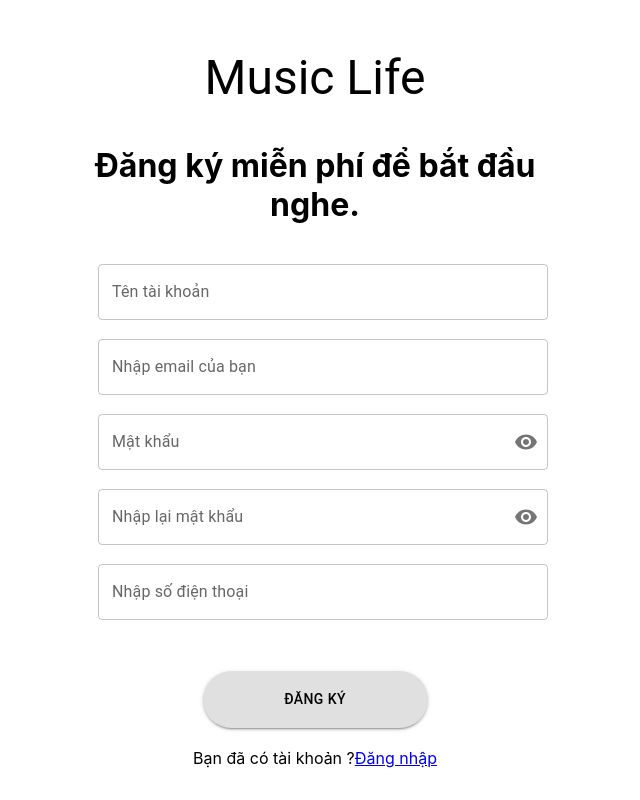
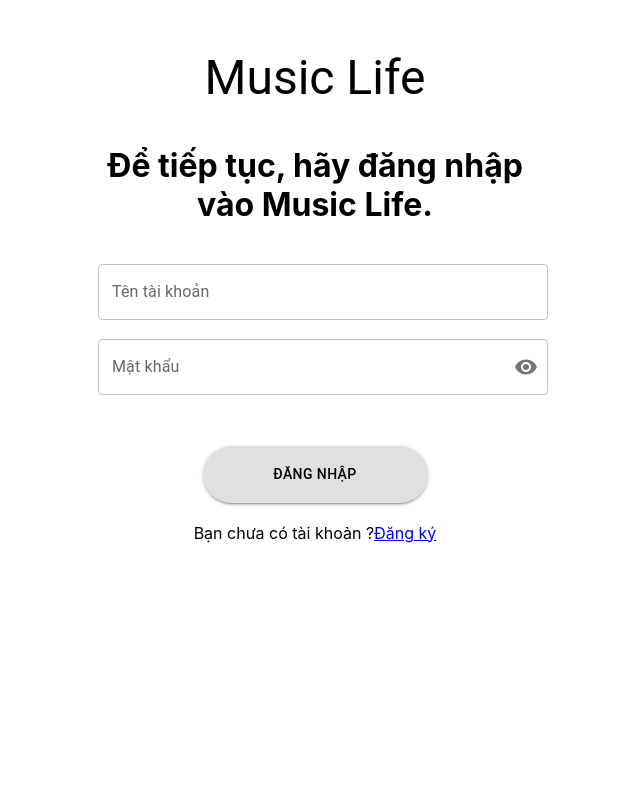
Before and after one commit to ducanh1908/life-music-client, a React (Create React App) app: page /login in a window 1280 px wide. Shown: the whole page, without its empty margins (325-965 px from the left). Built offline with nearby package versions, Linux system fonts and the light colour scheme.

Commit message:
login success

```diff
--- a/package.json
+++ b/package.json
@@ -20,6 +20,7 @@
     "react-dom": "^18.2.0",
     "react-hook-form": "^7.36.1",
     "react-redux": "^8.0.4",
+    "react-router-dom": "^6.4.1",
     "react-scripts": "5.0.1",
     "redux": "^4.2.0",
     "styled-components": "^5.3.6",
--- a/src/App.js
+++ b/src/App.js
@@ -2,17 +2,25 @@
 import Home from './pages/Home/Home';
 import Register from './pages/Register/Register';
 import Profile from "./components/profile/profile";
-
+import Login from './pages/Login/Login';
+import {
+  BrowserRouter as Router,
+  Routes,
+  Route,
+} from "react-router-dom";
 
 function App() {
 
   return (
-    <div className="App">
+   <Router>
+    <Routes>
+      <Route path='/register' element={<Register />} />
+      <Route path='/login' element={<Login />} />
+      <Route path='/home' element={<Home />} />
 
-      <Register />
-      {/* <Home />
-        <Profile/> */}
-    </div>
+    </Routes>
+   </Router>
+
   );
 }
 
--- a/src/pages/Login/Login.js
+++ b/src/pages/Login/Login.js
@@ -0,0 +1,130 @@
+import { yupResolver } from "@hookform/resolvers/yup";
+import { Button } from "@mui/material";
+import LinearProgress from "@mui/material/LinearProgress";
+import Typography from '@mui/material/Typography';
+import { unwrapResult } from "@reduxjs/toolkit";
+import { useSnackbar } from "notistack";
+import React from "react";
+import { useForm } from "react-hook-form";
+import { useDispatch } from "react-redux";
+import { useNavigate } from "react-router";
+import styled from 'styled-components';
+import * as yup from "yup";
+import InputField from "../../components/FormControler/InputField/InputField";
+import PasswordField from "../../components/FormControler/PasswordField/PasswordField";
+import { login } from "../../redux/userSlice/userSlice";
+const Container = styled.div`
+width: 100%;
+height: 100vh;
+display: flex;
+text-align: center;
+justify-content: center;
+
+
+`
+const Wrapper = styled.div`
+margin-top: 10px;
+max-width: 450px;
+
+
+`
+const Topbar = styled.div`
+padding: 40px 0 32px;
+`
+const Logo = styled.h1`
+
+`
+const Title = styled.h1`
+margin-top:40px;
+`
+const Form = styled.div`
+
+`
+
+
+const Bottom = styled.div`
+margin-top: 20px;
+`
+const Link = styled.a``
+const LinkLogin = styled.span``
+const schema = yup
+  .object()
+  .shape({
+    username: yup.string()
+    .required("Tên tài khoản không được để trống")
+    .min(2, "Tên tài khoản quá ngắn")
+    .max(25, "Tên tài khoản "),
+    password: yup.string().required("Mật khẩu không được để trống")
+    .min(6, "Mật khẩu tối thiểu 6 ký tự")
+    .max(25, "Mật khẩu tối đa 25 ký tự"),
+  })
+  .required();
+
+const Login = (props) => {
+    const navigate = useNavigate()
+  const dispatch = useDispatch();
+  const { enqueueSnackbar } = useSnackbar();
+  const form = useForm({
+    defaultValues: {
+      username: "",
+      password: "",
+
+    },
+    resolver: yupResolver(schema),
+  });
+  const handleSubmit = async (data) => {
+    try {
+
+      const action = await login(data);
+      const resultAction = await dispatch(action);
+      const user = unwrapResult(resultAction);
+        navigate('/home')
+      console.log("new user",user);
+    } catch (error) {
+        enqueueSnackbar(error.message, { variant: "error" });
+
+        navigate('/login')
+    }
+  };
+  const { isSubmitting } = form.formState;
+
+  return (
+    <Container>
+      <Wrapper>
+        <Topbar>
+          <Typography variant="h3">
+          Music Life
+          </Typography>
+        <Title>Để tiếp tục, hãy đăng nhập vào Music Life.</Title>
+        </Topbar>
+      <Form>
+
+      <form onSubmit={form.handleSubmit(handleSubmit)}>
+        {isSubmitting && (
+          <LinearProgress
+            sx={{width:'100%',color: "grey.500" }}
+            color="secondary"
+
+          />
+        )}
+
+        <InputField name="username" label="Tên tài khoản" form={form}/>
+
+        <PasswordField name="password" label="Mật khẩu" form={form} />
+        <Button sx={{ mt:5,p:2,width:'50%' ,borderRadius:'500px'}} disabled={isSubmitting} type="submit"  variant="contained" color="inherit">
+         ĐĂNG Nhập
+        </Button>
+      </form>
+      </Form>
+      <Bottom>
+        <LinkLogin>Bạn chưa có tài khoản ?</LinkLogin>
+        <Link href="/register">Đăng ký</Link>
+
+      </Bottom>
+       </Wrapper>
+
+    </Container>
+  );
+};
+
+export default Login;
--- a/src/pages/Register/Register.jsx
+++ b/src/pages/Register/Register.jsx
@@ -12,6 +12,7 @@ import InputField from "../../components/FormControler/InputField/InputField";
 import PasswordField from "../../components/FormControler/PasswordField/PasswordField";
 import { register } from "../../redux/userSlice/userSlice";
 import Typography from '@mui/material/Typography';
+import { useNavigate } from 'react-router';
 const Container = styled.div`
 width: 100%;
 height: 100vh;
@@ -71,6 +72,7 @@ const schema = yup
   .required();
 
 const Register = (props) => {
+  const navigate = useNavigate()
   const dispatch = useDispatch();
   const { enqueueSnackbar } = useSnackbar();
   const form = useForm({
@@ -91,6 +93,7 @@ const Register = (props) => {
 
       console.log("new user",user);
       enqueueSnackbar("Bạn đã đăng ký thành công", { variant: "success" });
+      navigate('/login')
     } catch (error) {
       console.log(error);
       enqueueSnackbar(error, { variant: "error" });
@@ -135,7 +138,7 @@ const Register = (props) => {
       </Form>
       <Bottom>
         <LinkLogin>Bạn đã có tài khoản ?</LinkLogin>
-        <Link href="#">Đăng nhập</Link>
+        <Link href="/login">Đăng nhập</Link>
 
       </Bottom>
        </Wrapper>
--- a/src/redux/userSlice/userSlice.js
+++ b/src/redux/userSlice/userSlice.js
@@ -10,9 +10,17 @@ export const register = createAsyncThunk(
         localStorage.setItem('user', JSON.stringify(data.user))
         console.log(data.user);
         return data.user;
-    }
+    });
 
-  )
+    export const login = createAsyncThunk(
+        'user/login',
+        async (payload) => {
+            const data = await userApi.login(payload);
+            localStorage.setItem('access_token',data.access_token)
+            localStorage.setItem('user', JSON.stringify(data.user))
+            console.log(data.user);
+            return data.user;
+        });
 const initialState = {
     user:{},
     loading: false,
@@ -26,6 +34,10 @@ const userSlice = createSlice({
     extraReducers : {
         [register.fulfilled]: (state, action) => {
             state.user = action.payload
+        },
+        [login.fulfilled]: (state, action) => {
+            state.user = action.payload
+
         }
     }
 })
--- a/src/service/apiClient.js
+++ b/src/service/apiClient.js
@@ -30,6 +30,7 @@ apiClient.interceptors.response.use(
     //   console.log(error.response);
     //   throw new Error('Invalid configuration');
     // }
+    console.log(error.response.data)
     return Promise.reject(error.response.data.msg);
   }
 );
--- a/src/service/userService.js
+++ b/src/service/userService.js
@@ -5,6 +5,13 @@ const userApi = {
     register(data) {
         const url ='/register';
         return apiClient.post(url, data)
+    },
+
+    login(data) {
+
+        const url = '/login';
+        return apiClient.post(url, data)
     }
+
 }
 export default userApi;
```
Also changed, not shown: 1 other file (tests, documents, lock files or other folders).
